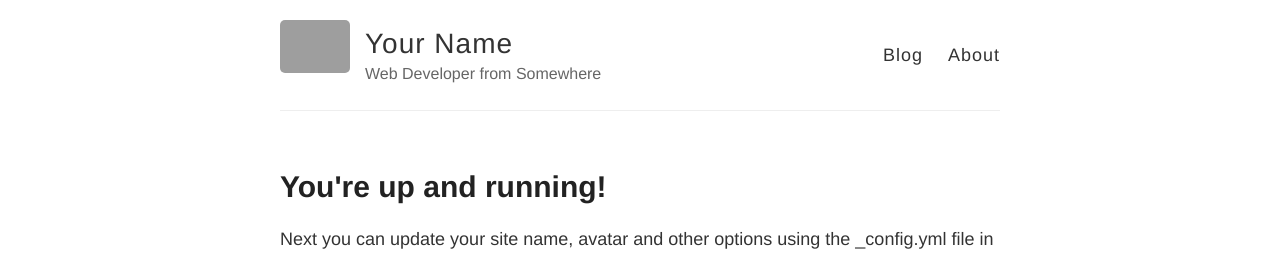
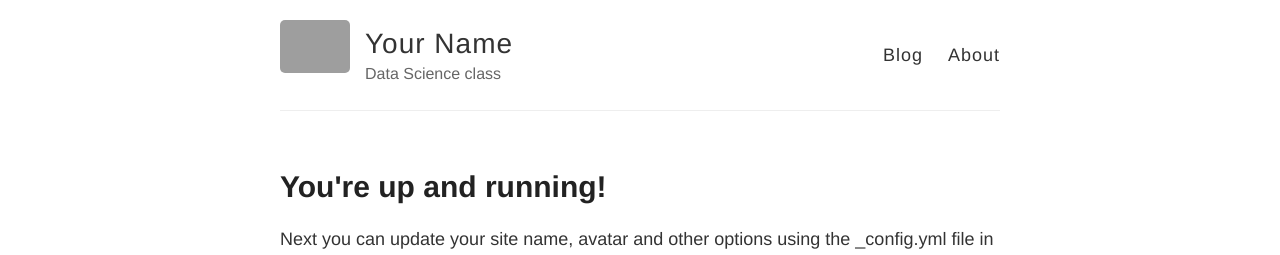
Before and after one commit to julialaksa/website, a Jekyll site: the page built from _posts/2014-3-3-Hello-World.md, in a window 1280 px wide. Shown: the top 255 px of the page. Built offline with Jekyll 4.4.1, drawn with Linux system fonts in a browser that asks for light colours; part of the change alters nothing that is shown; grey boxes are pictures that could not be loaded.

Commit message:
Update _config.yml

```diff
--- a/_config.yml
+++ b/_config.yml
@@ -6,7 +6,7 @@
 name: Your Name
 
 # Short bio or description (displayed in the header)
-description: Web Developer from Somewhere
+description: Data Science class
 
 # URL of your avatar or profile pic (you could use your GitHub profile pic)
 avatar: https://raw.githubusercontent.com/barryclark/jekyll-now/master/images/jekyll-logo.png
@@ -21,7 +21,7 @@ footer-links:
   email:
   facebook:
   flickr:
-  github: barryclark/jekyll-now
+  github: julialaksa/website
   instagram:
   linkedin:
   pinterest:
@@ -47,7 +47,7 @@ url:
 # (http://yourusername.github.io/repository-name)
 # and NOT your User repository (http://yourusername.github.io)
 # then add in the baseurl here, like this: "/repository-name"
-baseurl: ""
+baseurl: "/website"
 
 #
 # !! You don't need to change any of the configuration flags below !!
```
